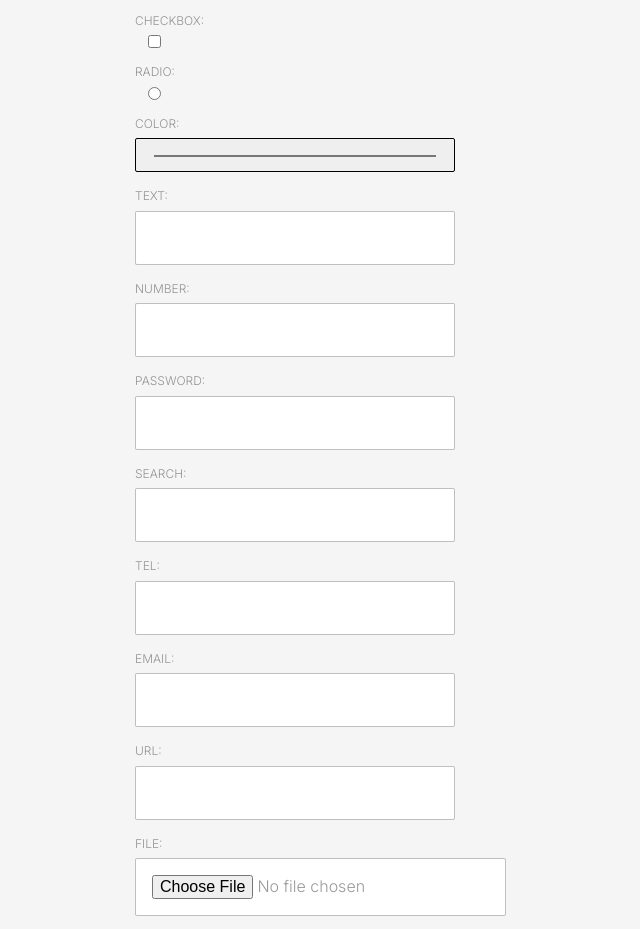
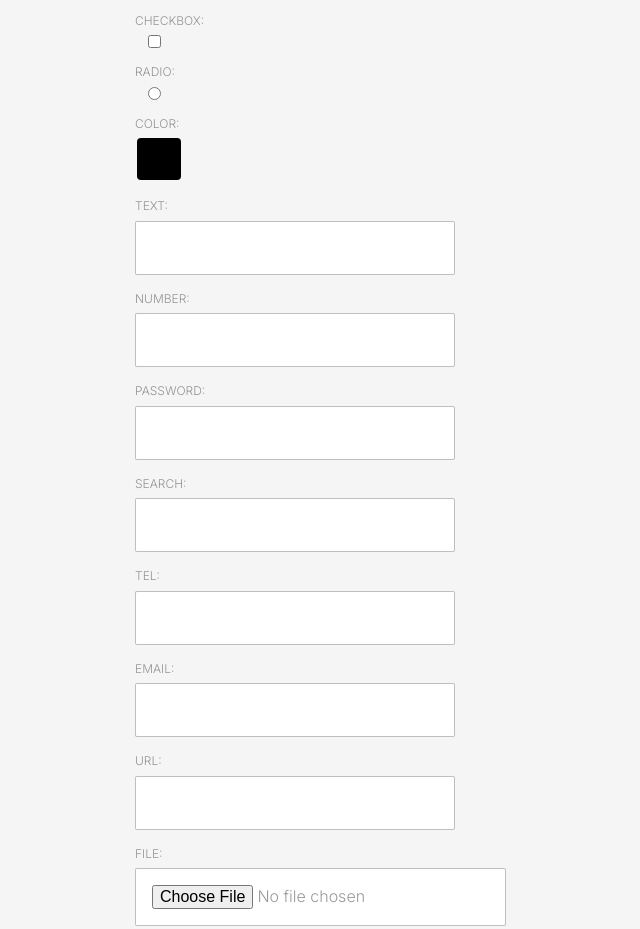
Before and after one commit to tomsoderlund/aether-css, a website: page index.html in a window 1280 px wide. Shown: the part 4021-4950 px from the top of the page, without its empty margins (105-745 px from the left). Drawn offline with Linux system fonts and the light colour scheme.

Commit message:
input[type=color]

```diff
--- a/aether.css
+++ b/aether.css
@@ -410,6 +410,23 @@ input[type="checkbox"]:first-child {
   margin-bottom: inherit;
 }
 
+input[type=color] {
+  background: transparent;
+  border: none;
+  cursor: pointer;
+  padding: 0 !important;
+  min-width: unset !important;
+  margin-top: -0.25em;
+  height: 3rem;
+  width: 3rem;
+}
+input[type=color]::-webkit-color-swatch {
+  height: 100%;
+  aspect-ratio: 1;
+  border-radius: 0.25rem;
+  border: 1px solid rgba(0,0,0,0.25);
+}
+
 /* ----- Other ----- */
 
 /* Tag */
```
